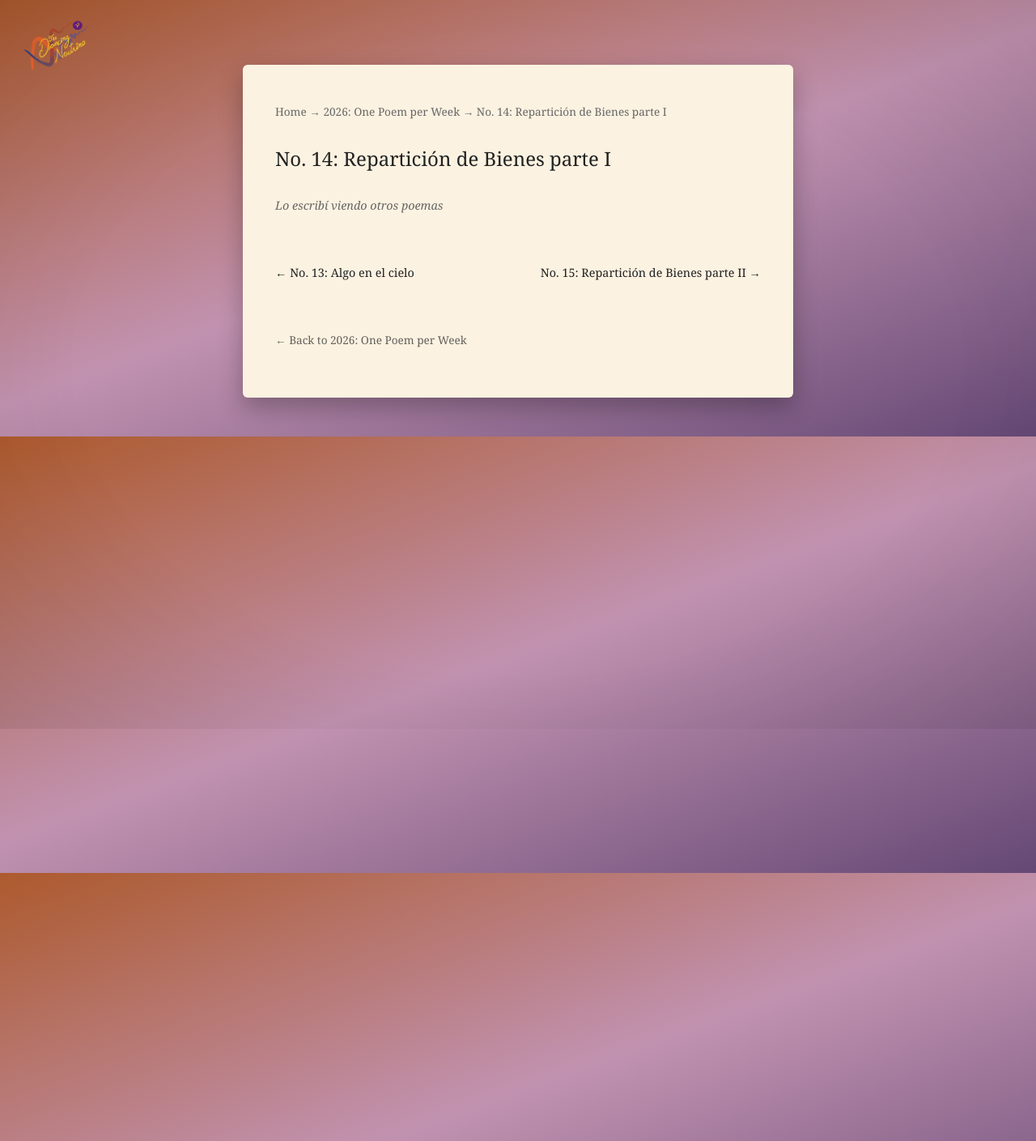
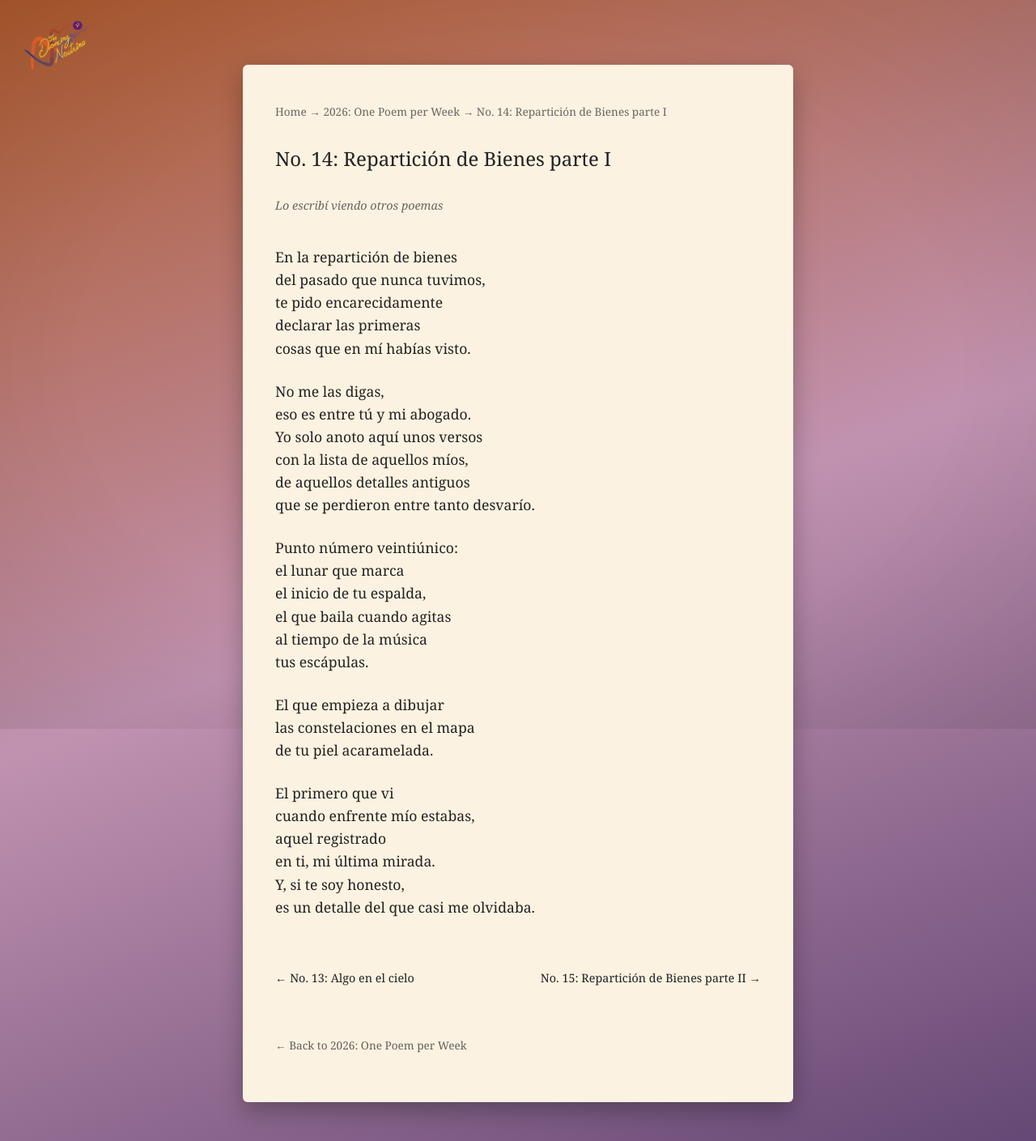
Before and after one commit to thedancingneutrino/thedancingneutrino.github.io, a Jekyll site: the page built from _poems/w_14_Reparticion_1.md, in a window 1280 px wide. Shown: the whole page at 81% size. Built offline with Jekyll 4.4.1, drawn with Linux system fonts in a browser that asks for light colours.

Commit message:
reparticion de Bienes

```diff
--- a/_poems/w_14_Reparticion_1.md
+++ b/_poems/w_14_Reparticion_1.md
@@ -5,3 +5,34 @@ chapter: ww
 blurb: Lo escribí viendo otros poemas
 order: 14
 ---
+
+En la repartición de bienes
+del pasado que nunca tuvimos,
+te pido encarecidamente
+declarar las primeras
+cosas que en mí habías visto.
+
+No me las digas,
+eso es entre tú y mi abogado.
+Yo solo anoto aquí unos versos
+con la lista de aquellos míos,
+de aquellos detalles antiguos
+que se perdieron entre tanto desvarío.
+
+Punto número veintiúnico:
+el lunar que marca
+el inicio de tu espalda,
+el que baila cuando agitas
+al tiempo de la música
+tus escápulas.
+
+El que empieza a dibujar
+las constelaciones en el mapa
+de tu piel acaramelada.
+
+El primero que vi
+cuando enfrente mío estabas,
+aquel registrado
+en ti, mi última mirada.
+Y, si te soy honesto,
+es un detalle del que casi me olvidaba.
```
Also changed, not shown: _poems/w_15_Reparticion_2.md (+21 -0 lines).
